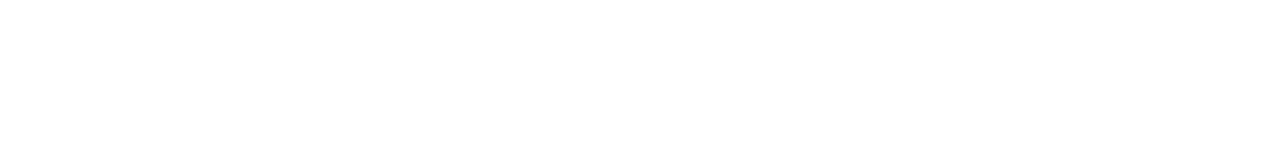
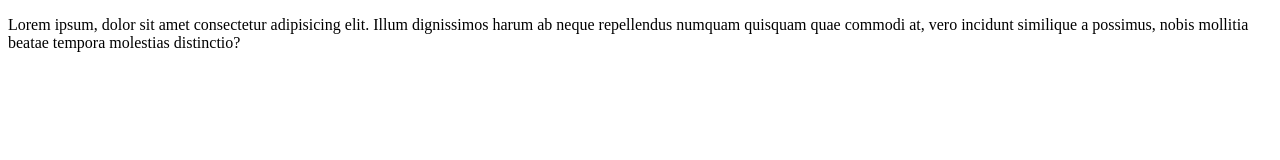
Before and after one commit to techmojoprakash/Git-Practice, a plain HTML site: page image.htm in a window 1280 px wide. Drawn offline with Linux system fonts and the light colour scheme.

Commit message:
updated image

```diff
--- a/image.htm
+++ b/image.htm
@@ -6,6 +6,6 @@
     <title>New Image</title>
 </head>
 <body>
-
+    <p>Lorem ipsum, dolor sit amet consectetur adipisicing elit. Illum dignissimos harum ab neque repellendus numquam quisquam quae commodi at, vero incidunt similique a possimus, nobis mollitia beatae tempora molestias distinctio?</p>
 </body>
 </html>
```
